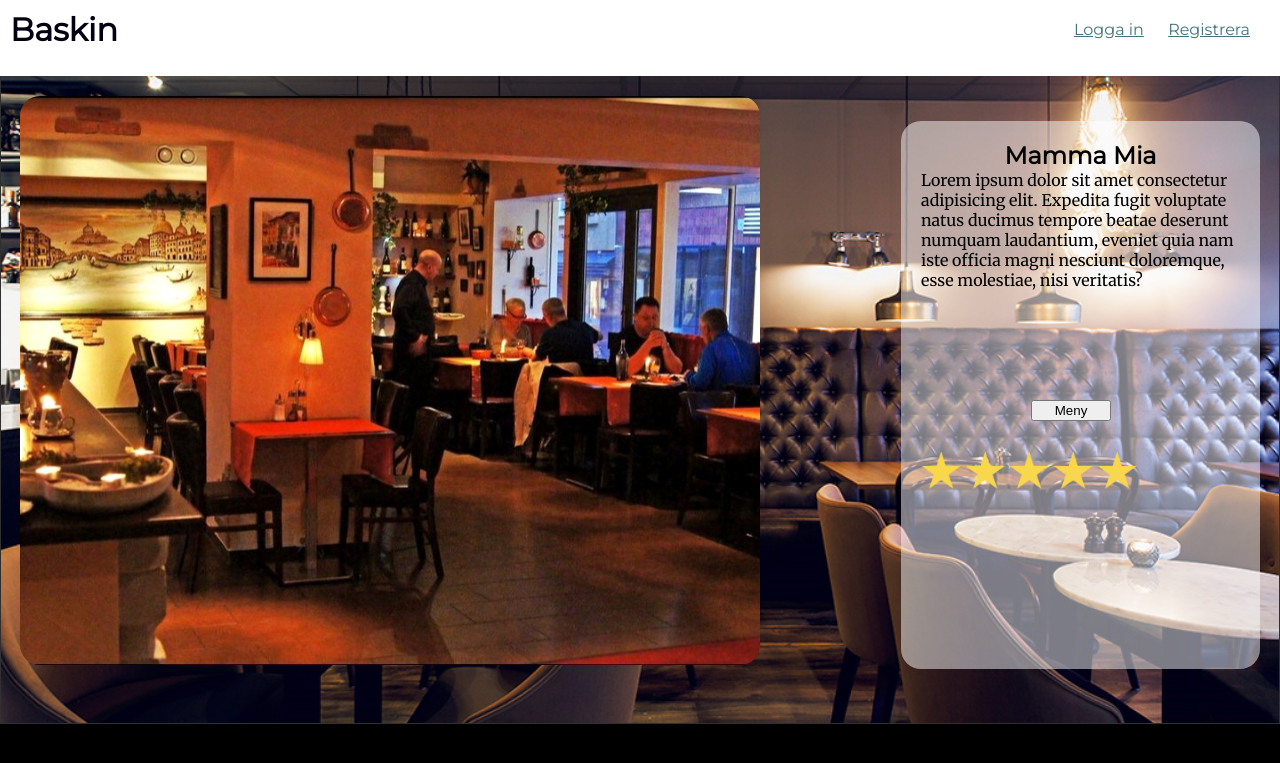
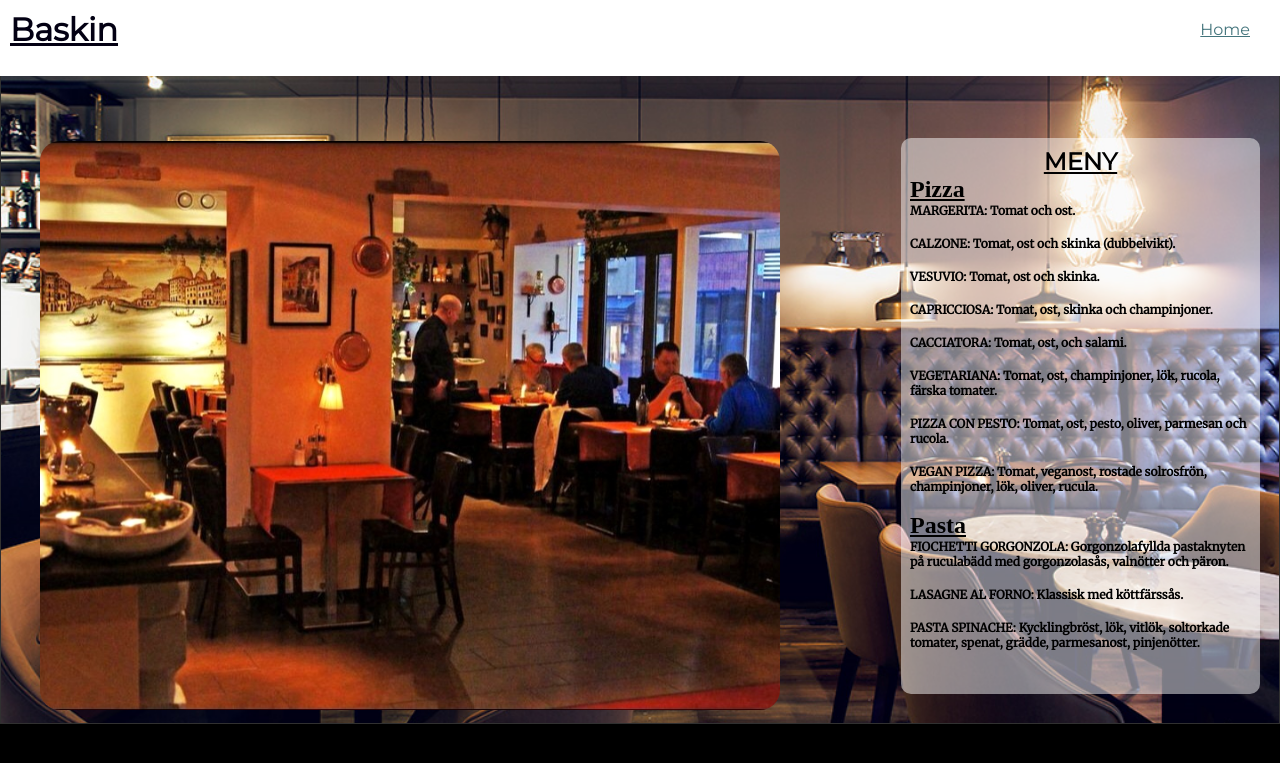
Before and after one commit to nellylofstedt/baskin, a PHP site: page /meny.php in a window 1280 px wide. Shown: the top 763 px of the page. Run offline with PHP 8.4, Linux system fonts and the light colour scheme.

Commit message:
Arbetat med css för hemsidorna och blev klar idag

```diff
--- a/css/style.css
+++ b/css/style.css
@@ -48,6 +48,7 @@ body .kontainer header {
 body .kontainer header h1 {
   color: #030013;
   margin: 10px;
+  text-decoration: underline;
 }
 
 body .kontainer header nav {
@@ -92,19 +93,79 @@ body .kontainer main .info {
 body .kontainer main .info h2 {
   font-family: 'Montserrat', sans-serif;
   text-align: center;
+  text-decoration: underline;
 }
 
 body .kontainer main .info p {
   font-family: 'Merriweather', serif;
+  line-height: 30px;
+  margin-top: 20px;
 }
 
 body .kontainer main .info button {
   width: 80px;
-  margin: 110px auto 30px 110px;
+  margin: 110px auto 10px 110px;
   display: block;
 }
 
 body .kontainer main .info img {
   width: 40px;
+  margin: 130px 9px 9px 9px;
+}
+
+body .kontainer main .bild {
+  padding: 30px;
+  margin-top: 25px;
+  padding: 20px;
+}
+
+body .kontainer main .meny {
+  width: 359px;
+  background-color: rgba(255, 255, 255, 0.486);
+  border-radius: 10px;
+  margin-bottom: 40px;
+  margin-top: 42px;
+  padding: 9px;
+}
+
+body .kontainer main .meny h1 {
+  font-family: 'Montserrat', sans-serif;
+  text-align: center;
+  text-decoration: underline;
+}
+
+body .kontainer main .meny h2 {
+  text-decoration: underline;
+}
+
+body .kontainer main .meny p {
+  font-family: 'Merriweather', serif;
+  font-size: 12px;
+  font-weight: bold;
+}
+
+body .kontainer #form {
+  width: 359px;
+  background-color: rgba(255, 255, 255, 0.486);
+  padding: 50px;
+  margin-top: 100px;
+  margin-left: 60px;
+  padding: 20px;
+}
+
+body .kontainer #form label {
+  font-family: 'Montserrat', sans-serif;
+  font-size: 20px;
+  margin: 30px;
+}
+
+body .kontainer #form input {
+  margin-left: 30px;
+  margin-bottom: 15px;
+}
+
+body .kontainer #form button {
+  margin-left: 30px;
+  margin-top: 10px;
 }
 /*# sourceMappingURL=style.css.map */
--- a/css/style.scss
+++ b/css/style.scss
@@ -1,4 +1,3 @@
-
 /* font-family: 'Montserrat', sans-serif;
 font-family: 'Merriweather', serif;
 font-family: 'Playfair Display', serif; */
@@ -24,6 +23,7 @@ body {
             h1 {
                 color: $color4;
                 margin: 10px;
+                text-decoration: underline;
             }
             nav {
                 margin: 20px;
@@ -63,20 +63,69 @@ body {
                 h2 {
                     font-family: 'Montserrat', sans-serif;
                     text-align: center;
+                    text-decoration: underline;
                 }
                 p {
                     font-family: 'Merriweather', serif;
-
+                    line-height: 30px;
+                    margin-top: 20px;
                 }
                 button {
                     width: 80px;
-                    margin: 110px auto 30px 110px;
+                    margin: 110px auto 10px 110px;
                     display: block;
                 }
                 img {
                     width: 40px;
-
+                    margin: 130px 9px 9px 9px;
                 }
+            }
+            .bild {
+                padding: 30px;
+                margin-top: 25px;
+                padding: 20px;
+            }
+            .meny {
+                width: 359px;
+                background-color: rgba(255, 255, 255, 0.486);
+                border-radius: 10px;
+                margin-bottom: 40px;
+                margin-top: 42px;
+                padding: 9px;
+                h1 {
+                    font-family: 'Montserrat', sans-serif;
+                    text-align: center;
+                    text-decoration: underline;
+                }
+                h2 {
+                    text-decoration: underline;
+                }
+                p {
+                    font-family: 'Merriweather', serif;
+                    font-size: 12px;
+                    font-weight: bold;
+                }
+            }
+        }
+        #form {
+            width: 359px;
+            background-color: rgba(255, 255, 255, 0.486);
+            padding: 50px;
+            margin-top: 100px;
+            margin-left: 60px;
+            padding: 20px;
+            label {
+                font-family: 'Montserrat', sans-serif;
+                font-size: 20px;
+                margin: 30px;
+            }
+            input {
+                margin-left: 30px;
+                margin-bottom: 15px;
+            }
+            button {
+                margin-left: 30px;
+                margin-top: 10px;
             }
         }
     }
--- a/index.php
+++ b/index.php
@@ -28,7 +28,7 @@
             </section>
             <section class="info">
                 <h2>Mamma Mia</h2>
-                <p>Lorem ipsum dolor sit amet consectetur adipisicing elit. Expedita fugit voluptate natus ducimus tempore beatae deserunt numquam laudantium, eveniet quia nam iste officia magni nesciunt doloremque, esse molestiae, nisi veritatis?</p>
+                <p>Mamma mia är en äkta italiensk ristorante med rötter från Trieste. Hos oss får du det italienska köket när det är som bäst och i en familjär och trivsam miljö.</p>
                 <button>Meny</button>
                 <img src="./images/NoPath.png">
                 <img src="./images/NoPath-1.png">
--- a/meny.php
+++ b/meny.php
@@ -1,36 +1,50 @@
 <!DOCTYPE html>
 <html lang="sv">
+
 <head>
     <meta charset="utf-8">
     <meta name="viewport" content="width=device-width, initial-scale=1">
     <title>Baskin</title>
     <link rel="stylesheet" href="./css/style.css">
 </head>
+
 <body>
     <div class="kontainer">
         <header>
             <h1>Baskin</h1>
             <nav>
-                <a class="button" href="#">Logga in</a>
-                <a class="button" href="#">Registrera</a>
+                <a class="button" href="#">Home</a>
             </nav>
         </header>
         <main>
             <section class="bild">
                 <img src="./images/bg_2.png" alt="">
             </section>
-            <section class="info">
-                <h2>Mamma Mia</h2>
-                <p>Lorem ipsum dolor sit amet consectetur adipisicing elit. Expedita fugit voluptate natus ducimus tempore beatae deserunt numquam laudantium, eveniet quia nam iste officia magni nesciunt doloremque, esse molestiae, nisi veritatis?</p>
-                <button>Meny</button>
-                <img src="./images/NoPath.png">
-                <img src="./images/NoPath-1.png">
-                <img src="./images/NoPath-2.png">
-                <img src="./images/NoPath-3.png">
-                <img src="./images/NoPath-4.png">
+            <section class="meny">
+                <h1>MENY</h1>
+                <h2>Pizza</h2>
+                <p>MARGERITA: Tomat och ost.</p><br>
+                <p>CALZONE: Tomat, ost och skinka (dubbelvikt).</p><br>
+                <p>VESUVIO: Tomat, ost och skinka.</p><br>
+                <p>CAPRICCIOSA: Tomat, ost, skinka och champinjoner.</p><br>
+                <p>CACCIATORA: Tomat, ost, och salami.</p><br>
+                <p>VEGETARIANA: Tomat, ost, champinjoner, lök,
+                rucola, färska tomater.</p><br>
+                <p>PIZZA CON PESTO: Tomat, ost, pesto, oliver,
+                parmesan och rucola.</p><br>
+                <p>VEGAN PIZZA: Tomat, veganost, rostade solrosfrön,
+                champinjoner, lök, oliver, rucula.</p><br>
+                <h2>Pasta</h2>
+                <p>FIOCHETTI GORGONZOLA: Gorgonzolafyllda
+                pastaknyten på ruculabädd med gorgonzolasås,
+                valnötter och päron.</p><br>
+                <p>LASAGNE AL FORNO: Klassisk med köttfärssås.</p><br>
+                <p>PASTA SPINACHE: Kycklingbröst, lök, vitlök, soltorkade
+                tomater, spenat, grädde, parmesanost, pinjenötter.</p><br>
             </section>
 
         </main>
     </div>
 </body>
+
 </html>
```
Also changed, not shown: login.php (added, +26 -0 lines), registrera.php (added, +31 -0 lines).
